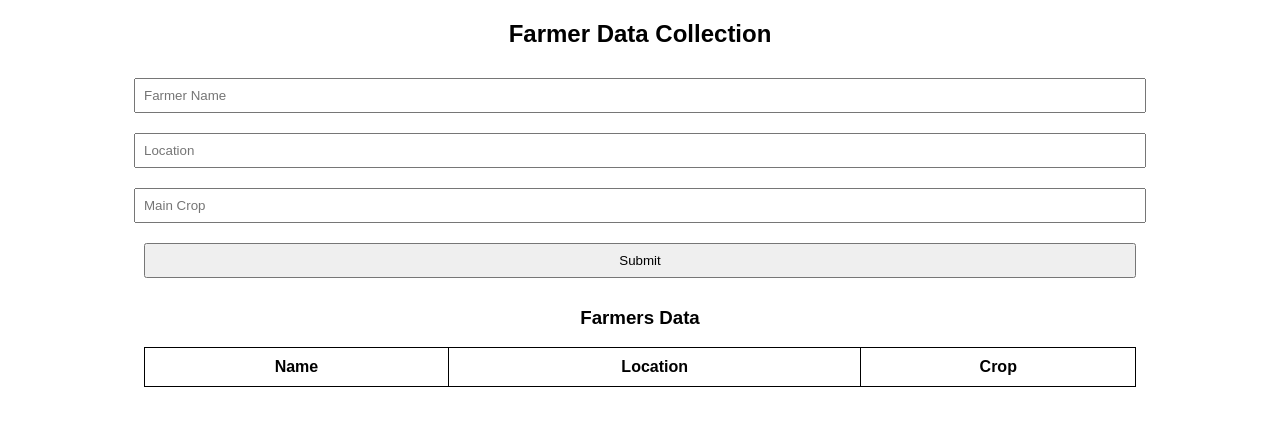
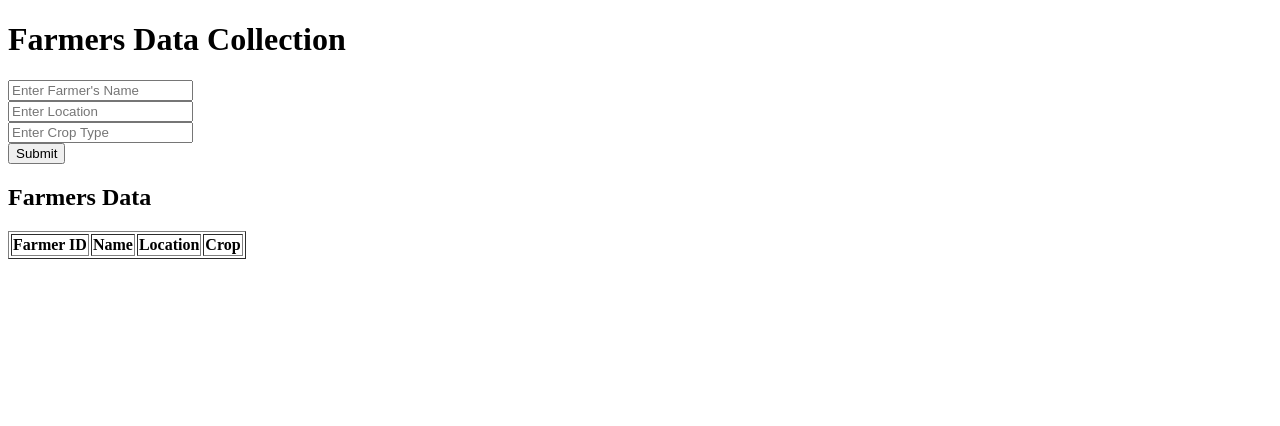
Before and after one commit to FarmerData/farmer_website, a plain HTML site: page index.html in a window 1280 px wide. Drawn offline with Linux system fonts and the light colour scheme; no server answers.

Commit message:
Update index.html

```diff
--- a/index.html
+++ b/index.html
@@ -3,23 +3,23 @@
 <head>
     <meta charset="UTF-8">
     <meta name="viewport" content="width=device-width, initial-scale=1.0">
-    <title>Farmer Data Collection</title>
-    <script src="https://www.gstatic.com/firebasejs/9.6.1/firebase-app.js"></script>
-    <script src="https://www.gstatic.com/firebasejs/9.6.1/firebase-firestore.js"></script>
-    <link rel="stylesheet" href="styles.css">
+    <title>Farmers Data Collection</title>
 </head>
 <body>
-    <h2>Farmer Data Collection</h2>
+    <h1>Farmers Data Collection</h1>
+
+    <!-- Form to Collect Data -->
     <form id="farmerForm">
-        <input type="text" id="name" placeholder="Farmer Name" required><br>
-        <input type="text" id="location" placeholder="Location" required><br>
-        <input type="text" id="crop" placeholder="Main Crop" required><br>
+        <input type="text" id="name" placeholder="Enter Farmer's Name" required><br>
+        <input type="text" id="location" placeholder="Enter Location" required><br>
+        <input type="text" id="crop" placeholder="Enter Crop Type" required><br>
         <button type="submit">Submit</button>
     </form>
 
-    <h3>Farmers Data</h3>
+    <h2>Farmers Data</h2>
     <table border="1">
         <tr>
+            <th>Farmer ID</th>
             <th>Name</th>
             <th>Location</th>
             <th>Crop</th>
@@ -27,6 +27,11 @@
         <tbody id="dataTable"></tbody>
     </table>
 
+    <!-- Firebase SDK -->
+    <script src="https://www.gstatic.com/firebasejs/9.0.0/firebase-app.js"></script>
+    <script src="https://www.gstatic.com/firebasejs/9.0.0/firebase-firestore.js"></script>
+
+    <!-- Custom Script -->
     <script src="script.js"></script>
 </body>
 </html>
```
